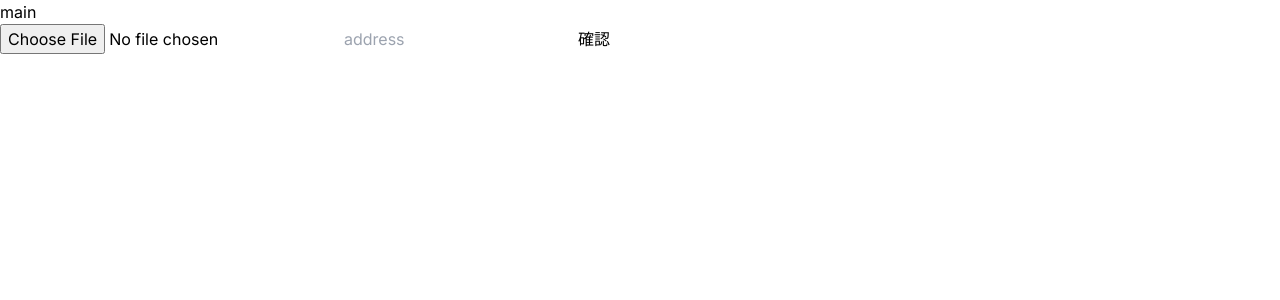
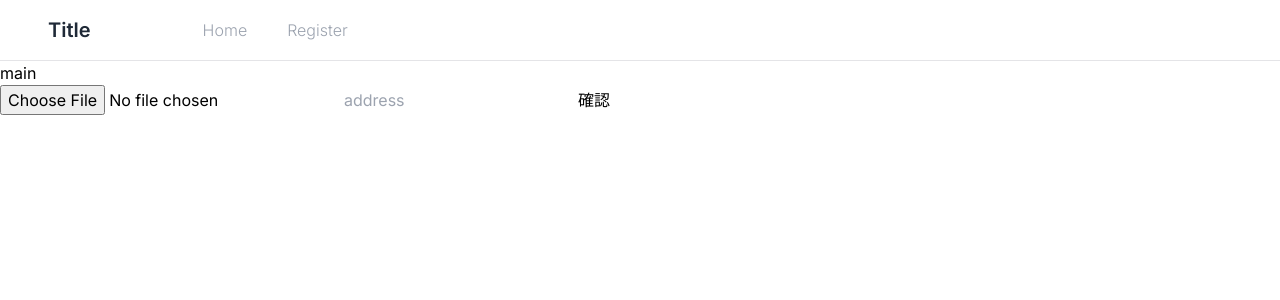
Before and after one commit to empire-uts/Nagoya-hack, a Next.js app in the folder frontend/: page / in a window 1280 px wide. Shown: the top 300 px of the page. Built offline with nearby package versions, Linux system fonts and the light colour scheme.

Commit message:
frontend header追加

```diff
--- a/frontend/src/app/layout.tsx
+++ b/frontend/src/app/layout.tsx
@@ -1,3 +1,4 @@
+import { Header } from '@/components/Header'
 import './globals.css'
 import type { Metadata } from 'next'
 import { Inter } from 'next/font/google'
@@ -16,7 +17,10 @@ export default function RootLayout({
 }) {
   return (
     <html lang="en">
-      <body className={inter.className}>{children}</body>
+      <body className={inter.className}>
+        <Header/>
+        {children}
+        </body>
     </html>
   )
 }
--- /dev/null
+++ b/frontend/src/components/Header.tsx
@@ -0,0 +1,17 @@
+import Link  from "next/link";
+
+export const Header = () => {
+  return(
+    <div className="flex gap-28 p-4 items-center border-b border-zinc-200">
+      <h1 className="ml-8 text-xl font-semibold text-gray-800">Title</h1>
+      <ul className="flex gap-10 mr-6 text-gray-400 font-light">
+        <li>
+          <Link href="/" className="hover:text-gray-800">Home</Link>
+        </li>
+        <li>
+          <Link href="/register" className="hover:text-gray-800">Register</Link>
+        </li>
+      </ul>
+    </div>
+  )
+}
```
